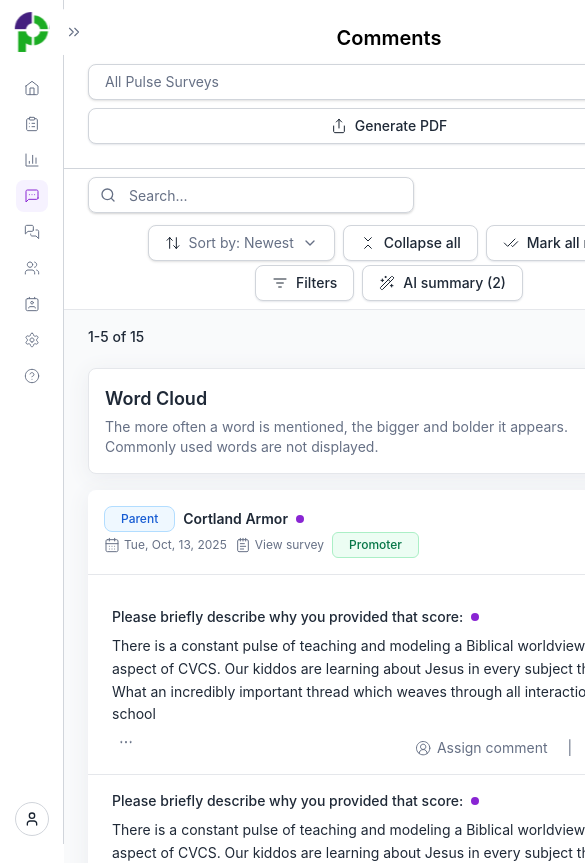
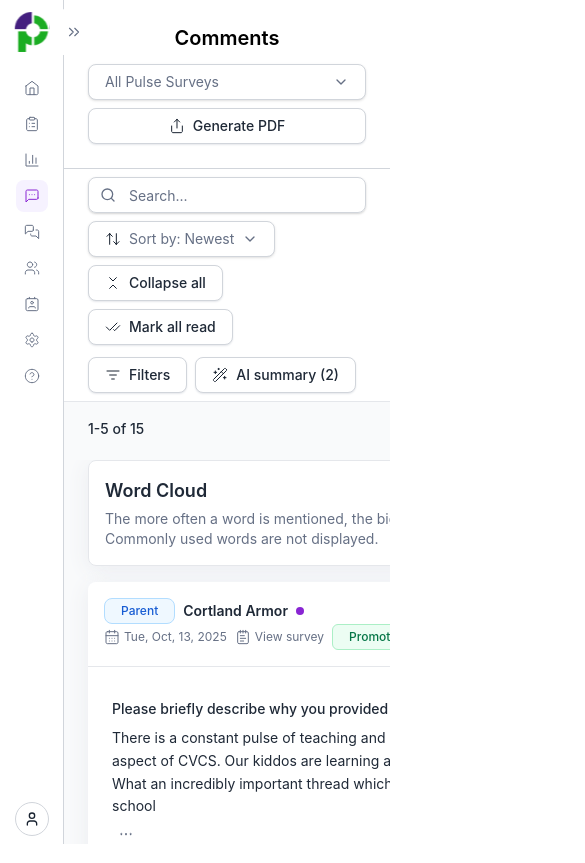
Before and after one commit to Zeeizee/FE-Task, a React (Vite) app: page / in a window 390 px wide. Shown: the top 863 px of the page, 585 px wide, since content can reach past the window. Built offline with nearby package versions, Linux system fonts and the light colour scheme.

Commit message:
mobile responsive

```diff
--- a/src/App.jsx
+++ b/src/App.jsx
@@ -3,7 +3,7 @@ import Dashboard from './components/Dashboard'
 
 const App = () => {
   return (
-    <div><Dashboard /></div>
+    <div className='max-h-[100vh] '><Dashboard /></div>
   )
 }
 
--- a/src/components/Content.jsx
+++ b/src/components/Content.jsx
@@ -5,7 +5,7 @@ import MainContent from './RightContent/MainContent'
 
 const Content = ({ viewAiSummary, setViewAiSummary }) => {
     return (
-        <div  className='w-full h-[calc(100vh-118px)] min-w-[650px] overflow-y-auto  flex bg-[#F9FAFB] gap-4  '>
+        <div  className='w-full  min-w-[650px] overflow-y-auto  flex  gap-4  '>
 
 
 
--- a/src/components/Dashboard.jsx
+++ b/src/components/Dashboard.jsx
@@ -6,10 +6,10 @@ function Dashboard() {
   const [activeItem, setActiveItem] = useState('message');
   const [expanded, setExpanded] = useState(false);
   return (
-    <div className="flex max-h-[100vh]">
+    <div className="max-h-[100vh] flex">
 
       <Sidebar activeItem={activeItem} setActiveItem={setActiveItem} expanded={expanded} setExpanded={setExpanded} />
-      <div className='flex-1 '>
+      <div className='flex-1 max-h-[100vh] overflow-y-auto bg-[#F9FAFB] z-40'>
         <RightSideBar />
       </div>
     </div>
--- a/src/components/Header.jsx
+++ b/src/components/Header.jsx
@@ -6,7 +6,7 @@ import ChevronDownIcon from '../icons/ChevronDownIcon'
 
 const Header = () => {
   return (
-    <div className='w-full h-auto gap-3 sm:h-16 border-b p-6 border-gray-300 flex flex-col sm:flex-row items-center justify-between'>
+    <div className='w-full z-[777] bg-white h-auto gap-3 sm:h-16 border-b p-6 border-gray-300 flex flex-col sm:flex-row items-center justify-between'>
         <h1 className='text-xl font-semibold'>Comments</h1>
         <div className='w-full md:w-auto  flex flex-col sm:flex-row items-center gap-2'>
             <Select
--- a/src/components/RightContent/CommentCard/CommentHeader.jsx
+++ b/src/components/RightContent/CommentCard/CommentHeader.jsx
@@ -33,7 +33,7 @@ const CommentHeader = ({ role, name, date, score, isExpanded, onToggle }) => {
             ? 'bg-[#ECFDF3] text-[#067647]'
             : score === 'passive'
               ? 'bg-yellow-100 text-yellow-700'
-              : 'bg-red-100 text-red-700'
+              : 'bg-red-100 border border-red-700 text-red-700'
             }`}>
             {score.charAt(0).toUpperCase() + score.slice(1)}
           </span>
--- a/src/components/RightContent/MainContent.jsx
+++ b/src/components/RightContent/MainContent.jsx
@@ -23,7 +23,7 @@ const MainContent = () => {
         onPageChange={setCurrentPage}
       />
 
-      <div className="px-6  flex flex-col gap-4">
+      <div className="px-6  flex flex-col gap-4 max-h-[calc(100vh-215px)] overflow-y-auto">
         <WordCloud />
 
         <div className="flex flex-col gap-4">
--- a/src/components/RightSideBar.jsx
+++ b/src/components/RightSideBar.jsx
@@ -5,7 +5,9 @@ import Content from './Content'
 const RightSideBar = () => {
   const [viewAiSummary, setViewAiSummary] = useState(false)
   return (
-    <div>
+
+    <div className='max-h-[100vh] bg-[#F9FAFB] '>
+
         <Header />
         <SecondaryHeader viewAiSummary={viewAiSummary} setViewAiSummary={setViewAiSummary} />
         <Content viewAiSummary={viewAiSummary} setViewAiSummary={setViewAiSummary} />
--- a/src/components/SecondaryHeader.jsx
+++ b/src/components/SecondaryHeader.jsx
@@ -29,18 +29,15 @@ const SecondaryHeader = ({ viewAiSummary, setViewAiSummary }) => {
         <div className="w-full bg-white border-b border-gray-200 px-6 py-2">
             <div className="flex flex-col md:flex-row items-stretch lg:items-center gap-3">
                 {/* Search Bar */}
-                <div className="flex-1 min-w-0 max-w-[326px]">
+                <div className="flex-1 flex flex-col lg:flex-row gap-2 flex-wrap sm:flex-nowrap ">
                     <SearchInput
                         placeholder="Search..."
                         value={searchValue}
                         onChange={(e) => setSearchValue(e.target.value)}
-                        className="w-full"
+                        className="w-full min-w-[200px] md:max-w-[326px] max-w-full"
+
                     />
-                </div>
-
-
-                <div className='flex-1 flex flex-col sm:flex-row md:justify-between gap-1 items-center'>
-                    <div className="flex flex-wrap items-center gap-2 ">
+                    <div className="flex flex-wrap sm:flex-nowrap items-center gap-2">
 
                         <Select
                             textInput={`Sort by: ${selectedSort}`}
@@ -87,6 +84,11 @@ const SecondaryHeader = ({ viewAiSummary, setViewAiSummary }) => {
                             className="whitespace-nowrap"
                         />
                     </div>
+                </div>
+
+
+                <div className='flex  gap-1 items-center'>
+
 
                     <div className="flex flex-wrap items-center gap-2 ">
                         <SecondaryButton
@@ -111,8 +113,8 @@ const SecondaryHeader = ({ viewAiSummary, setViewAiSummary }) => {
                             showIconRight={false}
                             onClick={() => setViewAiSummary(true)}
                             className={`whitespace-nowrap ${viewAiSummary
-                                    ? 'bg-gray-50 border-gray-400'
-                                    : ''
+                                ? 'bg-gray-50 border-gray-400'
+                                : ''
                                 }`}
                         />
                     </div>
--- a/src/components/Sidebar.tsx
+++ b/src/components/Sidebar.tsx
@@ -14,7 +14,8 @@ import ExpnadIcon from '../icons/ExpnadIcon';
 
 
 
-const Sidebar = ({ activeItem, setActiveItem,expanded, setExpanded }) => {
+const
+Sidebar = ({ activeItem, setActiveItem,expanded, setExpanded }) => {
 
   const navItems = [
     { key: 'home', icon: HomeIcon, title: 'Home' },
@@ -31,18 +32,18 @@ const Sidebar = ({ activeItem, setActiveItem,expanded, setExpanded }) => {
   ];
 
   return (
-    <div className={`max-h-[100vh] min-w-16 max-w-64 bg-white border-r border-gray-300 flex flex-col items-center justify-between p-2 z-40 transition-all duration-300 ${expanded ? 'w-48' : 'w-16'}`}>
+    <div className={`h-[100vh]  min-w-16 max-w-64 bg-white border-r border-gray-300 flex flex-col items-center justify-between p-2 transition-all duration-300 ${expanded ? 'md:w-48 w-16' : 'w-16'}`}>
 
 
-      <div className="flex flex-col gap-2 relative w-full ">
-        <div className="absolute  -right-8 rounded-md bg-white h-12  flex items-center justify-center p-1 cursor-pointer" onClick={() => setExpanded(!expanded)}>
-            <div className='cursor-pointer'><ExpnadIcon expanded={expanded} /></div>
+      <div className="flex flex-col gap-2 relative w-full   ">
+        <div className=" absolute -right-8  rounded-md bg-white h-12  flex items-center justify-center p-1 z-50 cursor-pointer" onClick={() => setExpanded(!expanded)}>
+            <div className='cursor-pointer '><ExpnadIcon expanded={expanded} /></div>
         </div>
         <div className="  flex items-center justify-center mb-2  h-12 ">
           <img src={IMAGES.logo} alt="logo" className="w-10 h-10" />
         </div>
 
-        <div className={`flex w-full flex-col ${expanded ? 'items-center md:items-start' : 'items-center'} justify-center gap-1 `}>
+        <div className={`flex  max-h-[70vh] overflow-y-auto overflow-x-hidden w-full flex-col ${expanded ? 'items-center md:items-start' : 'items-center'} justify-center gap-1 `}>
           {navItems.map((item, index) => {
             const IconComponent = item.icon;
 
@@ -57,7 +58,7 @@ const Sidebar = ({ activeItem, setActiveItem,expanded, setExpanded }) => {
                 aria-label={`Navigation item ${index + 1}`}
               >
                 <IconComponent isActive={item.key === activeItem} />
-                {expanded && <span className="hidden md:block text-sm font-medium">{item.title}</span>}
+                {expanded && <span className="hidden md:block text-xs font-normal">{item.title}</span>}
               </button>
             );
           })}
```
